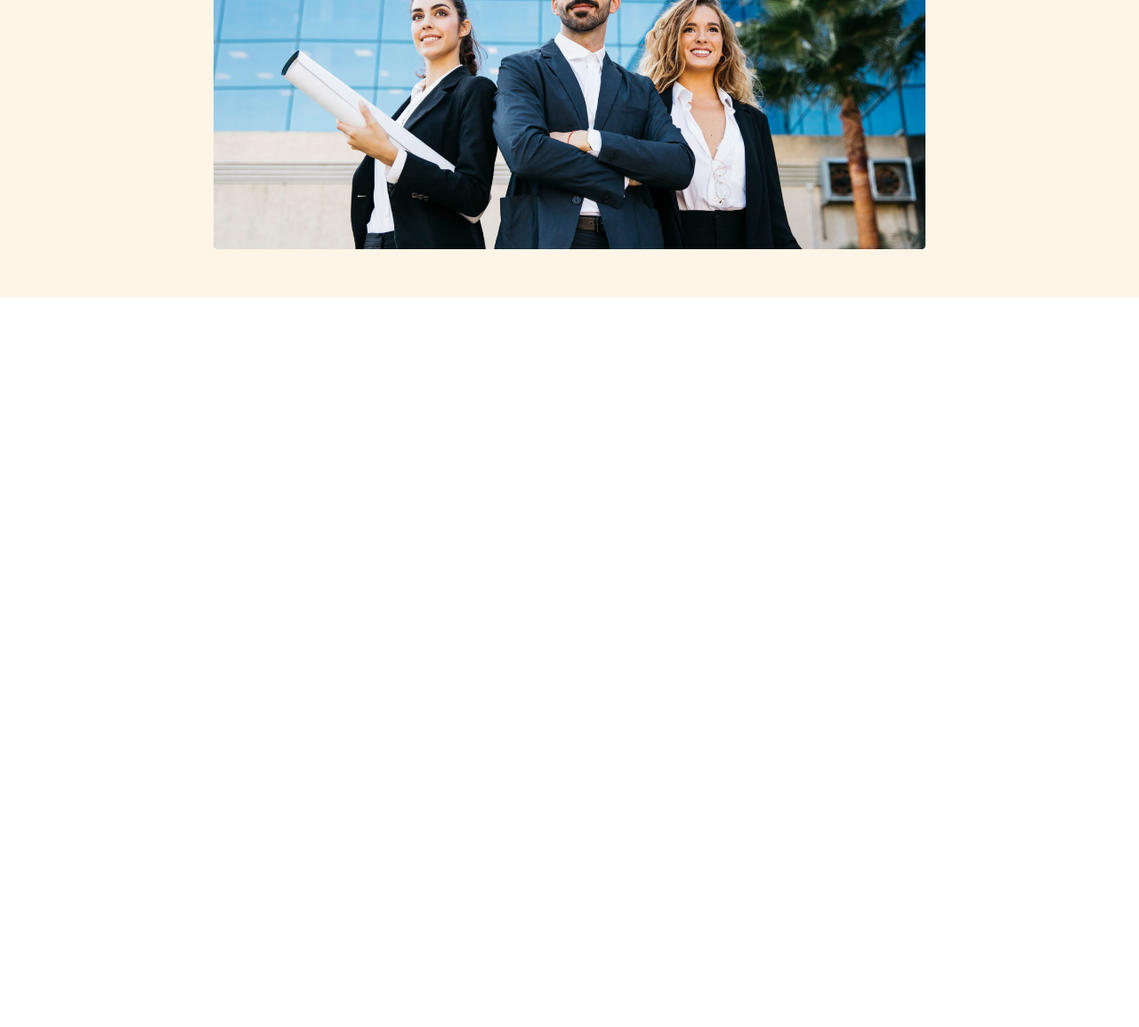
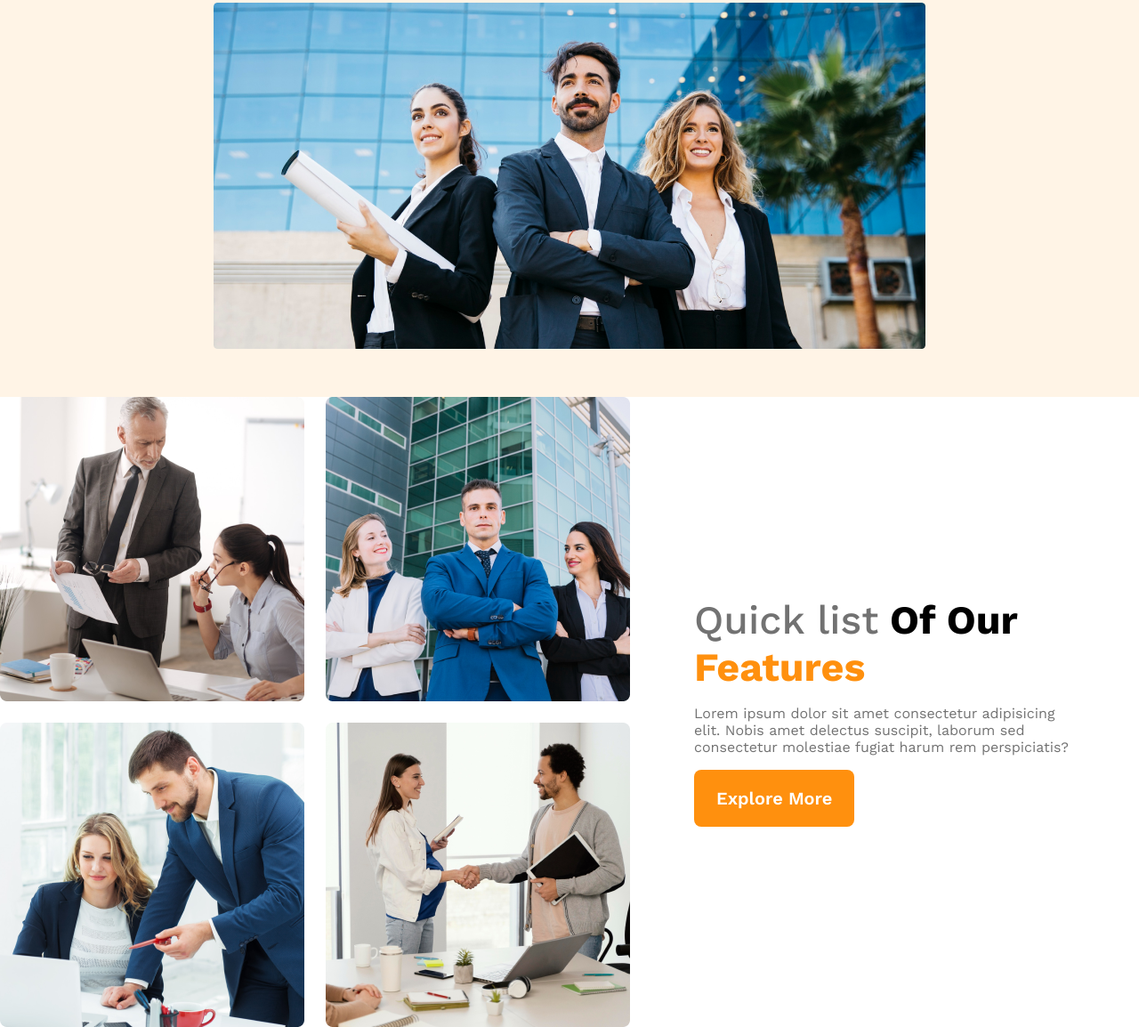
Before and after one commit to intofaisal/architects-website, a plain HTML site: page index.html in a window 1280 px wide. Shown: the part 466-1620 px from the top of the page at 89% size. Before the commit the page ends 800 px from the top, so only its background shows below. Drawn offline with nearby package versions, Linux system fonts and the light colour scheme.

Commit message:
Teams section done with responsiveness

```diff
--- a/index.html
+++ b/index.html
@@ -7,6 +7,8 @@
     <link rel="stylesheet" href="styles/architect.css">
 </head>
 <body>
+
+    <!-- Header Start-->
     <header>
         <nav>
             <h3 class="nav-title">G3 Architects</h3>
@@ -21,12 +23,31 @@
         <div class="banner">
             <div class="banner-content">
                 <h1 class="banner-title">Brand New Group of Architects</h1>
-                <p class="banner-desc">Lorem ipsum dolor sit amet, consectetur adipisicing elit. Sit nisi nostrum quibusdam facere, quae consequatur. Facere blanditiis quaerat praesentium laboriosam?</p>
+                <p class="section-desc">Lorem ipsum dolor sit amet, consectetur adipisicing elit. Sit nisi nostrum quibusdam facere, quae consequatur. Facere blanditiis quaerat praesentium laboriosam?</p>
                 <button class="btn-primary">Explore More</button>
             </div>
             <img src="images/banner.png" alt="" class="banner-image">
-
         </div>
     </header>
+    <!-- Header End-->
+
+    <!-- Feature Section Start-->
+    <main>
+        <!-- Teams Section-->
+        <section class="teams-container">
+            <div class="teams-images">
+                <img src="images/team1.png" alt="">
+                <img src="images/team2.png" alt="">
+                <img src="images/team3.png" alt="">
+                <img src="images/team4.png" alt="">
+            </div>
+
+            <div class="teams-content">
+                <h3 class="teams-title"> <span class="quick-list">Quick list</span> Of Our <span class="features-heading">Features</span></h3>
+                <p class="section-desc">Lorem ipsum dolor sit amet consectetur adipisicing elit. Nobis amet delectus suscipit, laborum sed consectetur molestiae fugiat harum rem perspiciatis?</p>
+                <button class="btn-primary">Explore More</button>
+            </div>
+        </section>
+    </main>
 </body>
 </html>
--- a/styles/architect.css
+++ b/styles/architect.css
@@ -20,6 +20,11 @@
     cursor: pointer;
 }
 
+.section-desc{
+    color: #727272;
+    margin-bottom: 1rem;
+}
+
 
 
 /* Header Style */
@@ -32,6 +37,7 @@ nav{
     display: flex;
     justify-content: space-between;
     align-items: center;
+    padding: 1.25rem;
 }
 
 nav > ul{
@@ -40,8 +46,8 @@ nav > ul{
 
 nav li{
     list-style: none;
-    margin-right: 30px;
-    font-weight: 500px;
+    margin-right: 2rem;
+    font-weight: 500;
     font-size: 1rem;
 }
 
@@ -60,23 +66,70 @@ nav li a{
 .banner-content{
     text-align: center;
     max-width: 800px;
-    margin: 0 auto;
+    margin: 20px auto;
 }
 
 .banner-title{
     font-size: 4rem;
     font-weight: 700;
     color: #131313;
-}
-
-.banner-desc{
-    color: #727272;
+    margin-bottom: 1rem;
 }
 
 
 .banner-image{
     width: 100%;
 }
+
+
+/* Main Styles */
+
+main{
+    max-width: 1440px;
+    margin: 0 auto;
+}
+
+/* Teams Container */
+
+.teams-container{
+    display: flex;
+    align-items: center;
+}
+
+.teams-images{
+    display: grid;
+    grid-template-columns: repeat(2, 1fr);
+    gap: 1.5rem;
+}
+
+.teams-content{
+    padding-left: 4.5rem;
+    padding-right: 4.5rem;
+}
+
+.teams-title{
+    font-size: 2.8rem;
+    margin-bottom: 1rem;
+}
+
+.quick-list{
+    color: #727272;
+    font-weight: 500
+}
+
+.features-heading{
+    color: #ff900e;
+    font-weight: 700;
+}
+
+
+
+
+
+
+
+
+
 
 
 
@@ -91,6 +144,20 @@ nav li a{
     nav{
         flex-direction: column;
     }
+
+    .teams-container{
+        flex-direction: column;
+        gap: 20px;
+    }
+
+    .teams-images{
+        grid-template-columns: 1fr;
+    }
+
+    .teams-content{
+        padding-left: 1.25rem;
+        padding-right: 1.25rem;
+    }
 }
 
 /* Tablets */
@@ -102,4 +169,10 @@ nav li a{
     nav{
         flex-direction: column;
     }
+
+    .teams-container{
+        flex-direction: column;
+        gap: 20px;
+    }
+
 }
```
